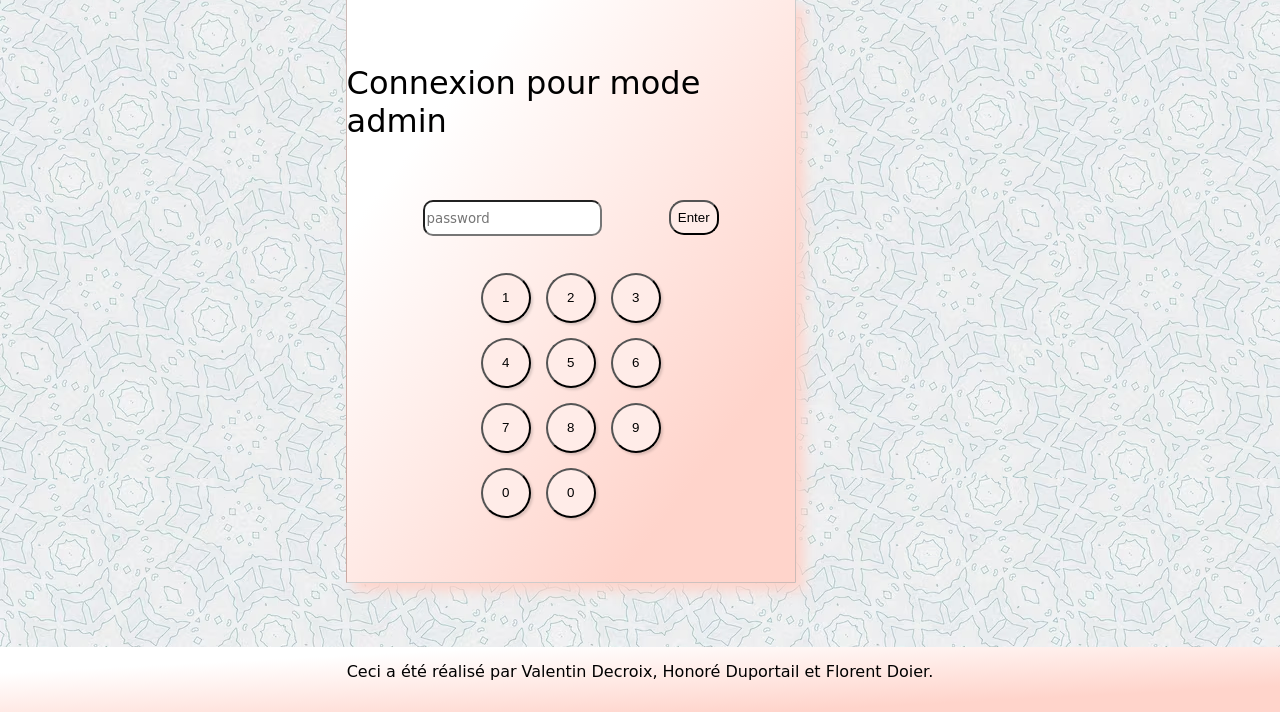
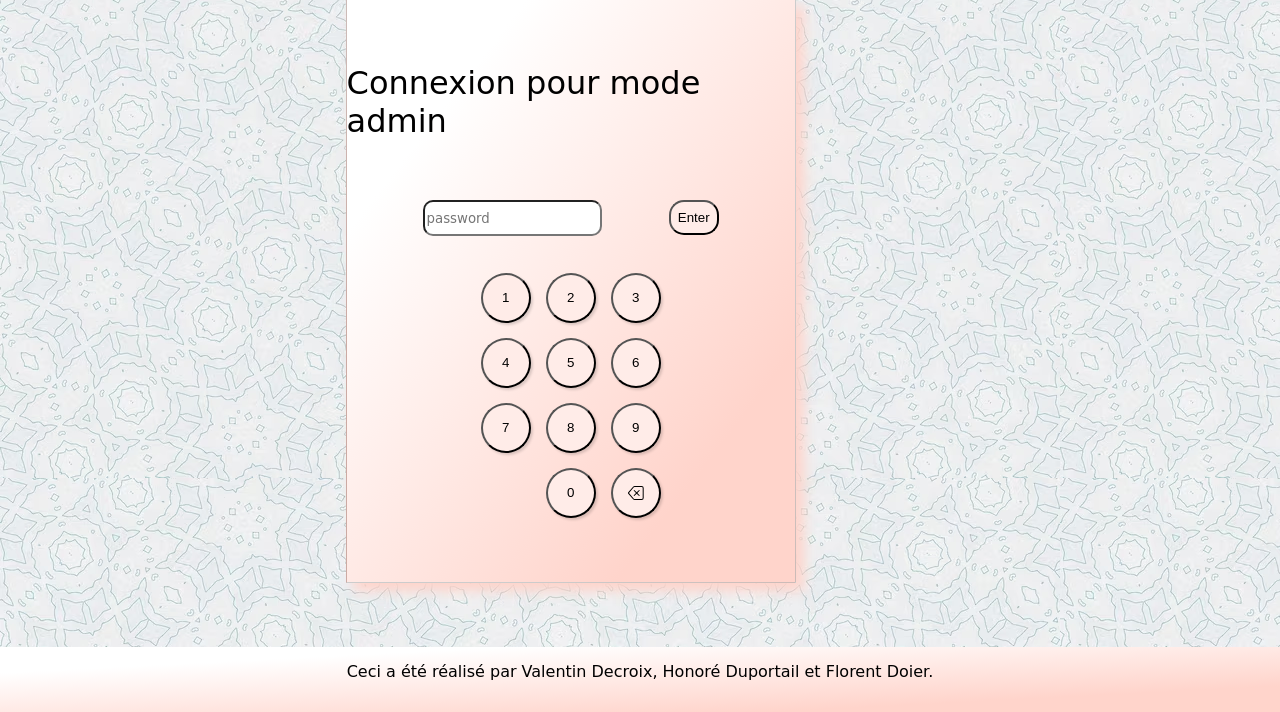
Before and after one commit to ValentinD62/Marmitheo, a PHP site: page /pages/login.php in a window 1280 px wide. Shown: the part 185-897 px from the top of the page. Run offline with PHP 8.4, Linux system fonts and the light colour scheme; data that the repository does not hold is empty; some web fonts are replaced.

Commit message:
add delete

```diff
--- a/class/log/Logger_admin.php
+++ b/class/log/Logger_admin.php
@@ -35,8 +35,12 @@ class Logger_admin{
          <button id='7' class='login-btn'>7</button>
          <button id='8' class='login-btn'>8</button>
          <button id='9' class='login-btn'>9</button>
-         <button id='0' class='login-btn'>0</button>
-         <button id='0' class='login-btn'>0</button>
+         <button id='0' class='login-btn mid'>0</button>
+         <button id='back' class='login-btn'>";
+        echo "<svg xmlns='http://www.w3.org/2000/svg' width='16' height='16' fill='currentColor' class='bi bi-backspace' viewBox='0 0 16 16'>
+  <path d='M5.83 5.146a.5.5 0 0 0 0 .708L7.975 8l-2.147 2.146a.5.5 0 0 0 .707.708l2.147-2.147 2.146 2.147a.5.5 0 0 0 .707-.708L9.39 8l2.146-2.146a.5.5 0 0 0-.707-.708L8.683 7.293 6.536 5.146a.5.5 0 0 0-.707 0z'/>
+  <path d='M13.683 1a2 2 0 0 1 2 2v10a2 2 0 0 1-2 2h-7.08a2 2 0 0 1-1.519-.698L.241 8.65a1 1 0 0 1 0-1.302L5.084 1.7A2 2 0 0 1 6.603 1h7.08zm-7.08 1a1 1 0 0 0-.76.35L1 8l4.844 5.65a1 1 0 0 0 .759.35h7.08a1 1 0 0 0 1-1V3a1 1 0 0 0-1-1h-7.08z'/>
+</svg>"; echo "</button>
          </div>
     </div>";
     }
--- a/css/style.css
+++ b/css/style.css
@@ -432,15 +432,25 @@
         grid-column: span 1;
     }
 
+    .mid{
+        grid-column: 2;
 
-    .login-btn:nth-last-child(1):nth-child(even) {
-        grid-column: 2;
     }
+
+    #back{
+        grid-column: 3;
+
+    }
+
+
 
     .btn{
         margin-left: 30%;
         border-radius: 15px;
     }
+
+
+
 
     .bt1{
         border-radius: 15px;
--- a/javascript/Logging.js
+++ b/javascript/Logging.js
@@ -35,10 +35,14 @@ form.addEventListener('submit', function (event){
 })
 
 function func(){
-    console.log(1)
+
     var r = document.getElementById('username');
-    console.log(r.value)
-    r.value = r.value + this.id;
+    if(this.id == "back"){
+        r.value = r.value.substr(0,r.value.length-1)
+    }
+    else {
+        r.value = r.value + this.id;
+    }
 }
 
 
```
Also changed, not shown: img/undo.png (added).
